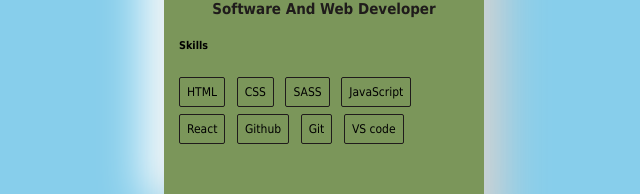
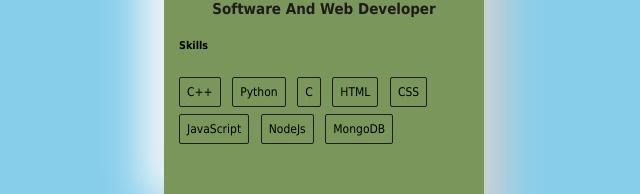
Before and after one commit to Vishnutyagi/vishnu-tyagi-animated-profile, a plain HTML site: page animated profile/tygai.html in a window 1280 px wide. Shown: the part 409-603 px from the top of the page, without its empty margins (316-956 px from the left). Drawn offline with Linux system fonts and the light colour scheme.

Commit message:
Update tygai.html

```diff
--- a/animated profile/tygai.html
+++ b/animated profile/tygai.html
@@ -34,14 +34,16 @@
         <div class="skills">
             <h6>Skills</h6>
             <ul>
+                <li>C++</li>
+                <li>Python</li>
+                <li>C</li>
                 <li>HTML</li>
                 <li>CSS</li>
-                <li>SASS</li>
                 <li>JavaScript</li>
-                <li>React</li>
-                <li>Github</li>
-                <li>Git</li>
-                <li>VS code</li>
+
+
+                <li>NodeJs</li>
+                <li>MongoDB</li>
             </ul>
         </div>
     </div>
```
